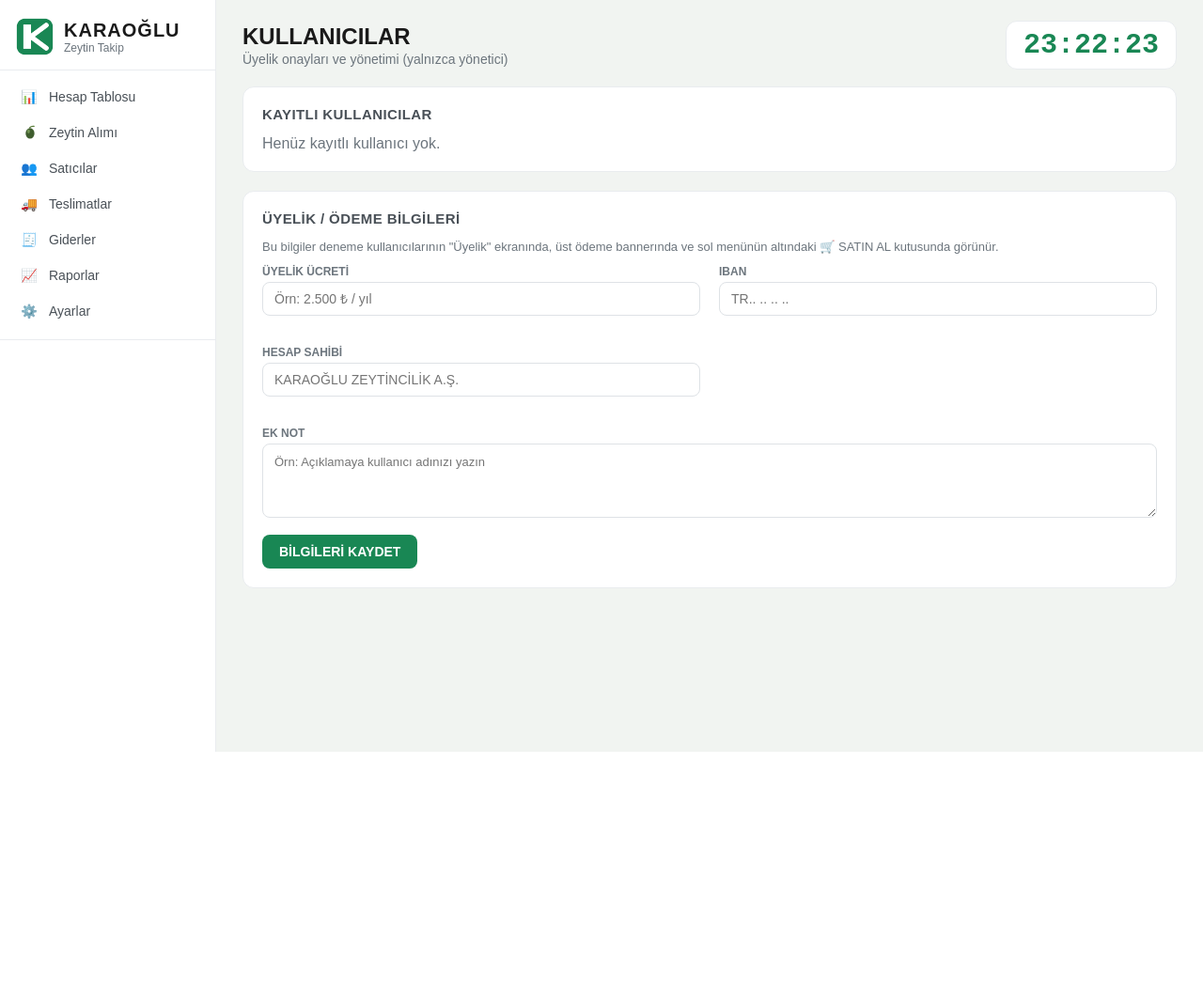
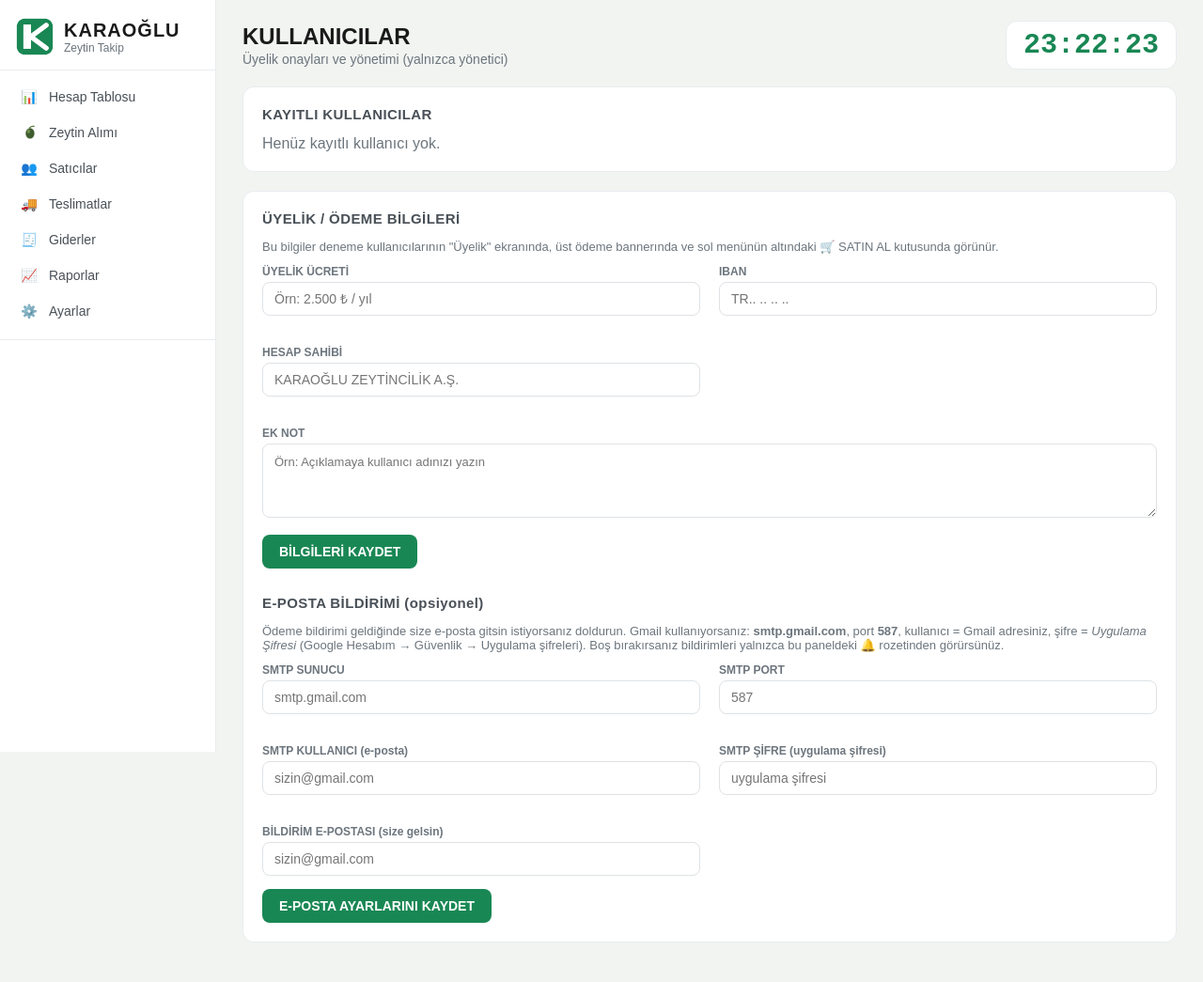
Before and after one commit to profesyonelofis-oss/final100, a Flask app: template templates/kullanicilar.html in a window 1280 px wide. Shown: the whole page at 94% size. Before the commit the page ends 800 px from the top, so only its background shows below. Run offline with Flask 3, Linux system fonts and the light colour scheme; the template is opened without the code that fills it, so the values that code supplies are empty.

Commit message:
Odeme bildirimi gelince admin'e e-posta + panel icinde kirmizi uyari banneri ve menu rozeti; admin panelinden SMTP e-posta ayarlari

```diff
--- a/app.py
+++ b/app.py
@@ -8,6 +8,7 @@ Yayinlama icin README.md dosyasina bakiniz (wsgi.py + gunicorn/waitress).
 
 import io
 import os
+import threading
 from pathlib import Path
 from datetime import datetime, timedelta
 from functools import wraps
@@ -144,6 +145,9 @@ def sabitler():
         "odeme_bilgisi_var": bool(webdb.get_ayar("uyelik_iban")
                                   or webdb.get_ayar("uyelik_ucret")
                                   or webdb.get_ayar("uyelik_havale_ad")),
+        # Admin icin okunmamis odeme bildirimi sayisi (menü rozeti + üst banner)
+        "okunmamis_bildirim": (webdb.okunmamis_bildirim_sayisi()
+                               if _user and _user["rol"] == "admin" else 0),
     }
 
 
@@ -277,6 +281,44 @@ def genel_bakis():
                            fisler_son=fisler_son, satislar_son=satislar_son)
 
 
+def _admin_bildirim_eposta(kullanici, mesaj):
+    """Odeme bildirimi geldiginde yoniciye e-posta gonderir.
+
+    Yapilandirma (env veya admin panelindeki ayarlar):
+      SMTP_HOST, SMTP_PORT, SMTP_USER, SMTP_PASS, ADMIN_EMAIL
+    Yapilandirilmamissa sessizce atlanir; hata uygulamayi etkilemez.
+    """
+    def _gonder():
+        try:
+            import smtplib, ssl
+            from email.mime.text import MIMEText
+            host = os.environ.get("SMTP_HOST") or webdb.get_ayar("smtp_host")
+            port = int(os.environ.get("SMTP_PORT")
+                       or webdb.get_ayar("smtp_port") or 587)
+            user = os.environ.get("SMTP_USER") or webdb.get_ayar("smtp_user")
+            sifre = os.environ.get("SMTP_PASS") or webdb.get_ayar("smtp_pass")
+            alici = os.environ.get("ADMIN_EMAIL") or webdb.get_ayar("admin_email")
+            if not (host and user and sifre and alici):
+                return  # e-posta yapilandirilmamis: panel bildirimi yeterli
+            govde = (
+                "KARAOĞLU Zeytin Takip — Ödeme Bildirimi\n\n"
+                "Kullanıcı: %s\n"
+                "Mesaj: %s\n\n"
+                "Onaylamak için: https://www.zeytinhesap.com/kullanicilar"
+            ) % (kullanici, mesaj)
+            eposta = MIMEText(govde, "plain", "utf-8")
+            eposta["Subject"] = "Ödeme bildirimi geldi: %s" % kullanici
+            eposta["From"] = user
+            eposta["To"] = alici
+            with smtplib.SMTP(host, port, timeout=15) as sunucu:
+                sunucu.starttls(context=ssl.create_default_context())
+                sunucu.login(user, sifre)
+                sunucu.sendmail(user, [alici], eposta.as_string())
+        except Exception as hata:
+            print("E-posta gonderilemedi:", hata, flush=True)
+    threading.Thread(target=_gonder, daemon=True).start()
+
+
 @app.route("/uyelik", methods=["GET", "POST"])
 @giris_sadece
 def uyelik():
@@ -288,6 +330,7 @@ def uyelik():
             flash("Lütfen ödeme bilgisi (havale saati, tutar, son 4 hane vb.) yazın.", "hata")
         else:
             webdb.odeme_bildirimi_ekle(u["ad"], mesaj)
+            _admin_bildirim_eposta(u["ad"], mesaj)
             flash("Ödeme bildiriminiz yöneticiye iletildi. Onaylandıktan "
                   "sonra sistem açılacaktır.", "basari")
         return redirect(url_for("uyelik"))
@@ -664,7 +707,12 @@ def kullanicilar():
                            ucret=webdb.get_ayar("uyelik_ucret"),
                            iban=webdb.get_ayar("uyelik_iban"),
                            havale_ad=webdb.get_ayar("uyelik_havale_ad"),
-                           not_bilgi=webdb.get_ayar("uyelik_not"))
+                           not_bilgi=webdb.get_ayar("uyelik_not"),
+                           smtp_host=webdb.get_ayar("smtp_host"),
+                           smtp_port=webdb.get_ayar("smtp_port"),
+                           smtp_user=webdb.get_ayar("smtp_user"),
+                           smtp_pass_kayitli=bool(webdb.get_ayar("smtp_pass")),
+                           admin_email=webdb.get_ayar("admin_email"))
 
 
 @app.route("/bildirim/<int:bid>/okundu", methods=["POST"])
@@ -764,6 +812,13 @@ def uyelik_ayarla():
     webdb.set_ayar("uyelik_iban", request.form.get("iban", ""))
     webdb.set_ayar("uyelik_havale_ad", request.form.get("havale_ad", ""))
     webdb.set_ayar("uyelik_not", request.form.get("not_bilgi", ""))
+    # E-posta bildirim ayarlari (sifre dolu yazilmadikca korunur)
+    webdb.set_ayar("smtp_host", request.form.get("smtp_host", "").strip())
+    webdb.set_ayar("smtp_port", request.form.get("smtp_port", "").strip())
+    webdb.set_ayar("smtp_user", request.form.get("smtp_user", "").strip())
+    if request.form.get("smtp_pass", "").strip():
+        webdb.set_ayar("smtp_pass", request.form.get("smtp_pass").strip())
+    webdb.set_ayar("admin_email", request.form.get("admin_email", "").strip())
     flash("\u00dcyelik bilgileri kaydedildi.", "basari")
     return redirect(url_for("kullanicilar"))
 
--- a/templates/base.html
+++ b/templates/base.html
@@ -48,6 +48,7 @@
       {% if USER and USER.rol == 'admin' %}
       <a href="/kullanicilar" class="{{ 'active' if request.path == '/kullanicilar' }}">
         <span class="ico">🔐</span> Kullanıcılar
+        {% if okunmamis_bildirim %}<span style="background:var(--kirmizi); color:#fff; border-radius:99px; padding:1px 8px; font-size:11px; font-weight:700; margin-left:auto;">{{ okunmamis_bildirim }}</span>{% endif %}
       </a>
       {% endif %}
     </nav>
@@ -85,6 +86,13 @@
       </div>
       <div class="clock" id="clock">--:--:--</div>
     </header>
+    {% if USER and USER.rol == 'admin' and okunmamis_bildirim %}
+    <!-- ADMIN: yeni odeme bildirimi uyarisi -->
+    <a href="/kullanicilar" class="flash hata" style="display:flex; justify-content:space-between; align-items:center; gap:10px; text-decoration:none; color:inherit; flex-wrap:wrap;">
+      <span>🔔 <strong>{{ okunmamis_bildirim }} yeni ödeme bildirimi</strong> var — incelemek ve üyeliği açmak için tıklayın.</span>
+      <span class="btn small" style="background:var(--kirmizi);">Kullanıcılar</span>
+    </a>
+    {% endif %}
     {% if USER and USER.rol != 'admin' and USER.tip == 'deneme' %}
     <!-- DENEME UYARISI: kayittan admin onayina kadar her deneme kullanicida gosterilir -->
     {% if USER.lisans == 'aktif' and USER.bitis %}
--- a/templates/kullanicilar.html
+++ b/templates/kullanicilar.html
@@ -158,6 +158,45 @@
     </div>
     <button type="submit" class="btn" style="margin-top:14px;">BİLGİLERİ KAYDET</button>
   </form>
+
+  <h2 style="margin-top:28px;">E-POSTA BİLDİRİMİ (opsiyonel)</h2>
+  <p style="color:var(--metin2); font-size:13px;">
+    Ödeme bildirimi geldiğinde size e-posta gitsin istiyorsanız doldurun.
+    Gmail kullanıyorsanız: <strong>smtp.gmail.com</strong>, port <strong>587</strong>,
+    kullanıcı = Gmail adresiniz, şifre = <em>Uygulama Şifresi</em>
+    (Google Hesabım → Güvenlik → Uygulama şifreleri). Boş bırakırsanız
+    bildirimleri yalnızca bu paneldeki 🔔 rozetinden görürsünüz.
+  </p>
+  <form method="post" action="/uyelik-ayarla">
+    <div class="grid-2">
+      <div>
+        <label for="smtp_host">SMTP SUNUCU</label>
+        <input type="text" id="smtp_host" name="smtp_host" value="{{ smtp_host }}"
+               placeholder="smtp.gmail.com">
+      </div>
+      <div>
+        <label for="smtp_port">SMTP PORT</label>
+        <input type="number" id="smtp_port" name="smtp_port" value="{{ smtp_port }}"
+               placeholder="587">
+      </div>
+      <div>
+        <label for="smtp_user">SMTP KULLANICI (e-posta)</label>
+        <input type="text" id="smtp_user" name="smtp_user" value="{{ smtp_user }}"
+               placeholder="sizin@gmail.com">
+      </div>
+      <div>
+        <label for="smtp_pass">SMTP ŞİFRE (uygulama şifresi)</label>
+        <input type="password" id="smtp_pass" name="smtp_pass" value=""
+               placeholder="{% if smtp_pass_kayitli %}•••• kayıtlı (değiştirmek için yazın){% else %}uygulama şifresi{% endif %}">
+      </div>
+      <div>
+        <label for="admin_email">BİLDİRİM E-POSTASI (size gelsin)</label>
+        <input type="text" id="admin_email" name="admin_email" value="{{ admin_email }}"
+               placeholder="sizin@gmail.com">
+      </div>
+    </div>
+    <button type="submit" class="btn" style="margin-top:14px;">E-POSTA AYARLARINI KAYDET</button>
+  </form>
 </div>
 
 <script>
```
